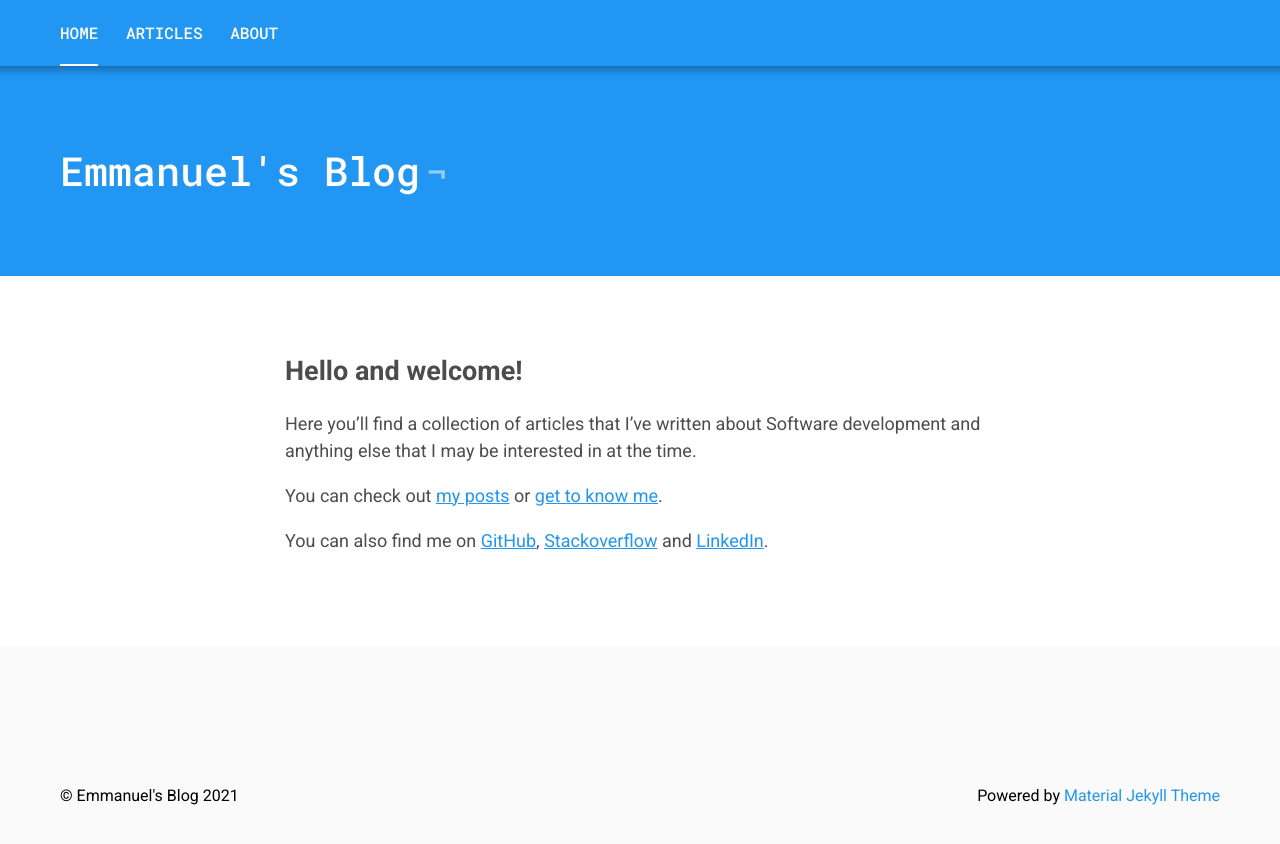
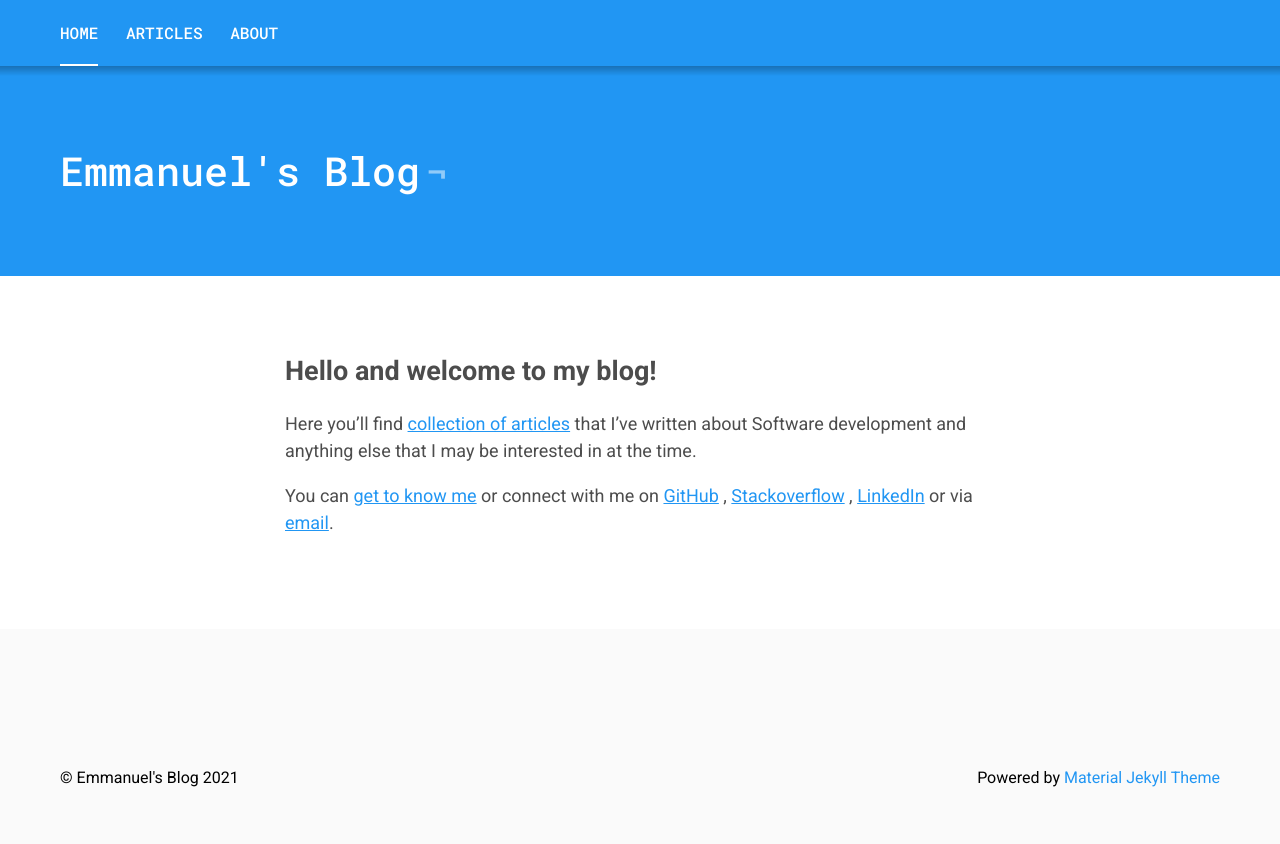
Before and after one commit to osimosu/osimosu.github.io, a Jekyll site: the page built from index.markdown, in a window 1280 px wide and 947 px high. Shown: the top 844 px of the window. Built offline with Jekyll 4.4.1, drawn with Linux system fonts in a browser that asks for light colours.

Commit message:
update index

```diff
--- a/_pages/about.markdown
+++ b/_pages/about.markdown
@@ -19,6 +19,5 @@ permalink: /about/
   finally code that is running in production.
 
 * My passion for Security was recently rekindled, and I've been implementing parts of
-  the [OAuth 2.0](https://datatracker.ietf.org/doc/html/rfc6749){:target="_blank"}
-  and [OpenID Connect](https://openid.net/specs/openid-connect-core-1_0.html){:target="_blank"}
-  protocols into a solution called [YesID](https://yesidentity.com/){:target="_blank"}.
+  the [OAuth 2.0](https://datatracker.ietf.org/doc/html/rfc6749){:target="_blank"}, [OpenID Connect](https://openid.net/specs/openid-connect-core-1_0.html){:target="_blank"} and the [FAPI-CIBA](https://openid.net/specs/openid-financial-api-ciba-wd-02.html){:target="_blank"} profile into a solution
+  called [Yes Identity](https://yesidentity.com/){:target="_blank"}.
--- a/index.markdown
+++ b/index.markdown
@@ -1,13 +1,15 @@
 ---
-layout: page
+layout: "page"
 title: Emmanuel's Blog
 ---
 
-# Hello and welcome!
+# Hello and welcome to my blog!
 
-Here you'll find a collection of articles that I've written about Software development and anything else that I may
-be interested in at the time.
+Here you'll find [collection of articles](_pages/articles.html) that I've written about Software development and
+anything else that I may be interested in at the time.
 
-You can check out [my posts](_pages/articles.html) or [get to know me](_pages/about.markdown).
-
-You can also find me on [GitHub](https://github.com/osimosu){:target="_blank"}, [Stackoverflow](https://stackoverflow.com/users/4069782/emmanuel-osimosu){:target="_blank"} and [LinkedIn](https://www.linkedin.com/in/simpledeveloper){:target="_blank"}.
+You can [get to know me](_pages/about.markdown) or connect with me
+on [GitHub](https://github.com/osimosu){:target="_blank"}
+, [Stackoverflow](https://stackoverflow.com/users/4069782/emmanuel-osimosu){:target="_blank"}
+, [LinkedIn](https://www.linkedin.com/in/simpledeveloper){:target="_blank"} or
+via [email](mailto:emmanuel.osimosu@gmail.com).
```
Also changed, not shown: _draft/2021-08-29-integrate-swish-merchant-using-java.markdown (added, +18 -0 lines), _posts/2021-07-12-how-to-implement-multi-factor-authentication-using-yesid.markdown (+6 -6 lines).
